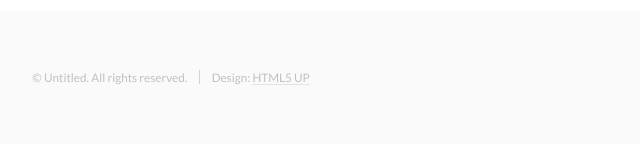
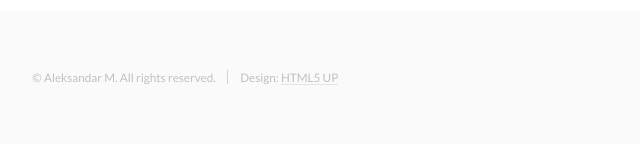
Before and after one commit to aleksmiljkovic/aleksm-old, a plain HTML site: page index.html in a window 1280 px wide. Shown: the part 2411-2555 px from the top of the page, 153-793 px from the left. Drawn offline with Linux system fonts and the light colour scheme; animation ran at ten frames a second.

Commit message:
Update index.html

```diff
--- a/index.html
+++ b/index.html
@@ -153,7 +153,7 @@
 				<section id="footer">
 					<div class="container">
 						<ul class="copyright">
-							<li>&copy; Untitled. All rights reserved.</li><li>Design: <a href="http://html5up.net">HTML5 UP</a></li>
+							<li>&copy; Aleksandar M. All rights reserved.</li><li>Design: <a href="http://html5up.net">HTML5 UP</a></li>
 						</ul>
 					</div>
 				</section>
```
